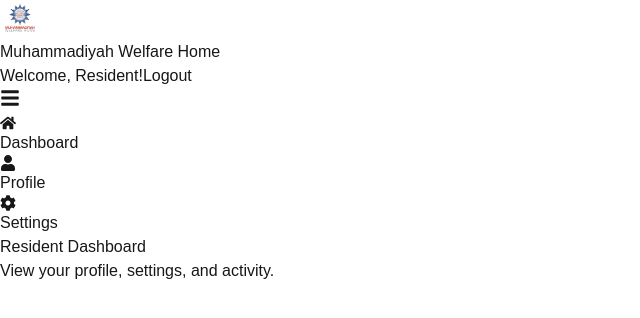
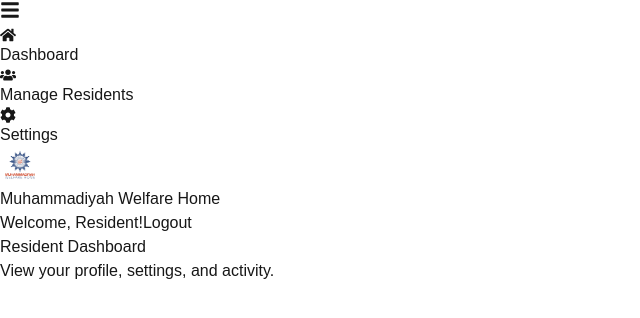
Before and after one commit to Chuacx13/Encoders, a Next.js app: page /resident in a window 1280 px wide. Shown: the top 318 px of the page, without its empty margins (0-640 px from the left). Built offline with nearby package versions, Linux system fonts and the light colour scheme.

Commit message:
Layout reformat

```diff
--- a/src/app/resident/layout.tsx
+++ b/src/app/resident/layout.tsx
@@ -6,13 +6,15 @@ interface ResidentLayoutProps {
   children: ReactNode;
 }
 
-export default function ResidentLayout({ children }: ResidentLayoutProps) {
+export default function AdminLayout({ children }: ResidentLayoutProps) {
   return (
-    <div className="flex flex-col min-h-screen">
-      <Topbar userType="resident" />
-      <div className="flex flex-1">
-        <Sidebar userType="resident" />
-        <main className="flex-1 p-8 bg-gray-100">{children}</main>
+    <div className="flex h-screen">
+      <Sidebar userType="admin" />
+      <div className="flex flex-col flex-1">
+        <Topbar userType="resident" />
+        <main className="flex-1 p-8 bg-gray-100 overflow-auto">
+          {children}
+        </main>
       </div>
     </div>
   );
```
